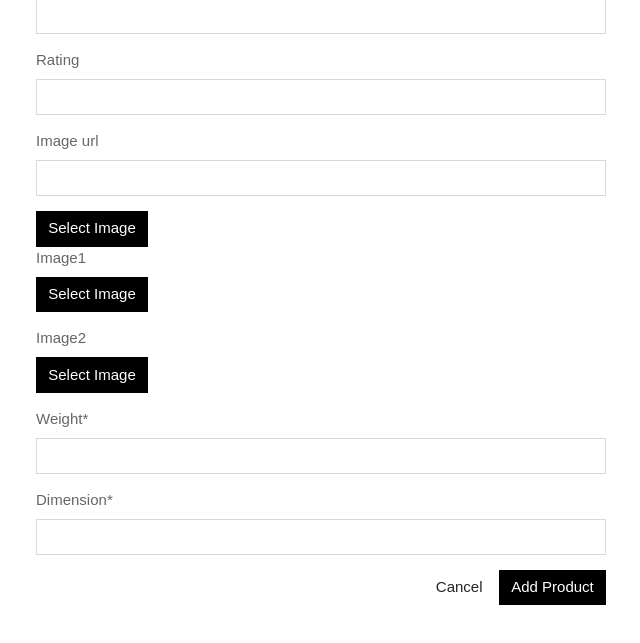
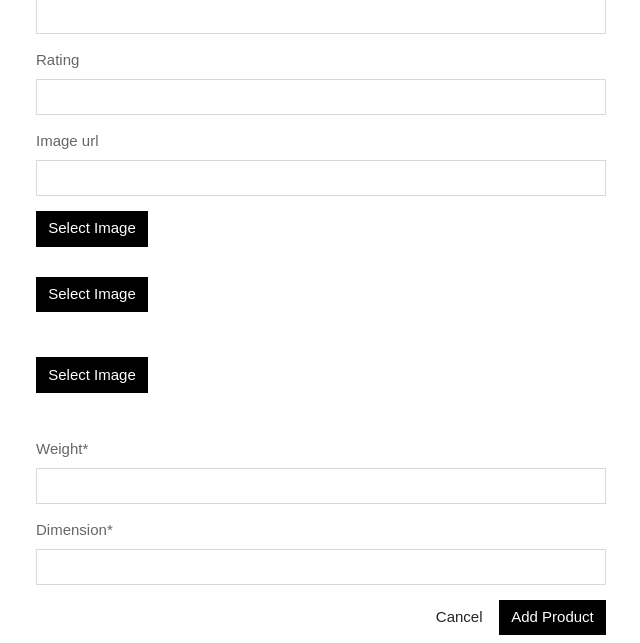
Before and after one commit to preetbhullar90/computer-world, a Django app: page /products/add/ in a window 1280 px wide. Shown: the part 908-1551 px from the top of the page, without its empty margins (19-659 px from the left). Before the commit the page ends 1513 px from the top, so only its background shows below. Run offline with Django 3.2, Linux system fonts and the light colour scheme; a user stored in the database is signed in; data comes from the database, SQL or seed files in the repository; both versions use the stored data as it was after the commit; some libraries are stand-ins or nearby versions.

Commit message:
Fixing height of image in add product for admin

```diff
--- a/products/forms.py
+++ b/products/forms.py
@@ -10,8 +10,8 @@ class ProductForm(forms.ModelForm):
         fields = '__all__'
 
     image = forms.ImageField(label='Image', required=False, widget=CustomClearableFileInput)
-    image1 = forms.ImageField(label='Image1', required=False, widget=CustomClearableFileInput)
-    image2 = forms.ImageField(label='Image2', required=False, widget=CustomClearableFileInput)
+    image1 = forms.ImageField(label='', required=False, widget=CustomClearableFileInput)
+    image2 = forms.ImageField(label='', required=False, widget=CustomClearableFileInput)
 
     def __init__(self, *args, **kwargs):
         super().__init__(*args, **kwargs)
--- a/products/templates/products/custom_widget_templates/custom_clearable_file_input.html
+++ b/products/templates/products/custom_widget_templates/custom_clearable_file_input.html
@@ -1,5 +1,5 @@
 {% if widget.is_initial %}
-<p class="p-b-10">{{ widget.initial_text }}:</p>
+<p>{{ widget.initial_text }}:</p>
 <a href="{{ widget.value.url }}">
     <img width="96" height="96" class="rounded shadow-sm" src="{{ widget.value.url }}">
 </a>
@@ -12,10 +12,11 @@
 {% endif %}<br>
 {{ widget.input_text }}
 {% endif %}
-<span class="btn btn-black rounded-0 btn-file">
+<span class="btn btn-black rounded-0 btn-file m-b-30">
     Select Image <input id="new-image" type="{{ widget.type }}" name="{{ widget.name }}"
         {% include "django/forms/widgets/attrs.html" %}>
 </span>
+
 <strong>
     <p class="text-danger" id="filename"></p>
 </strong>
```
Also changed, not shown: db.sqlite3, media/chef1.jpg (added), media/chef2.png (added), media/chef3.jpg (added).
